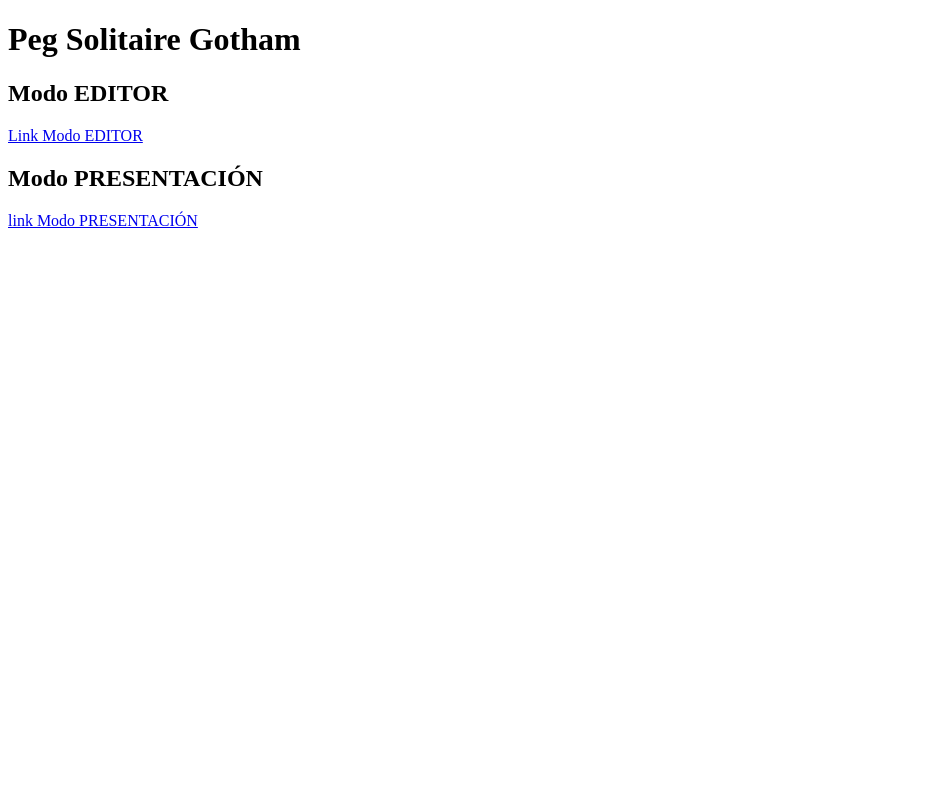
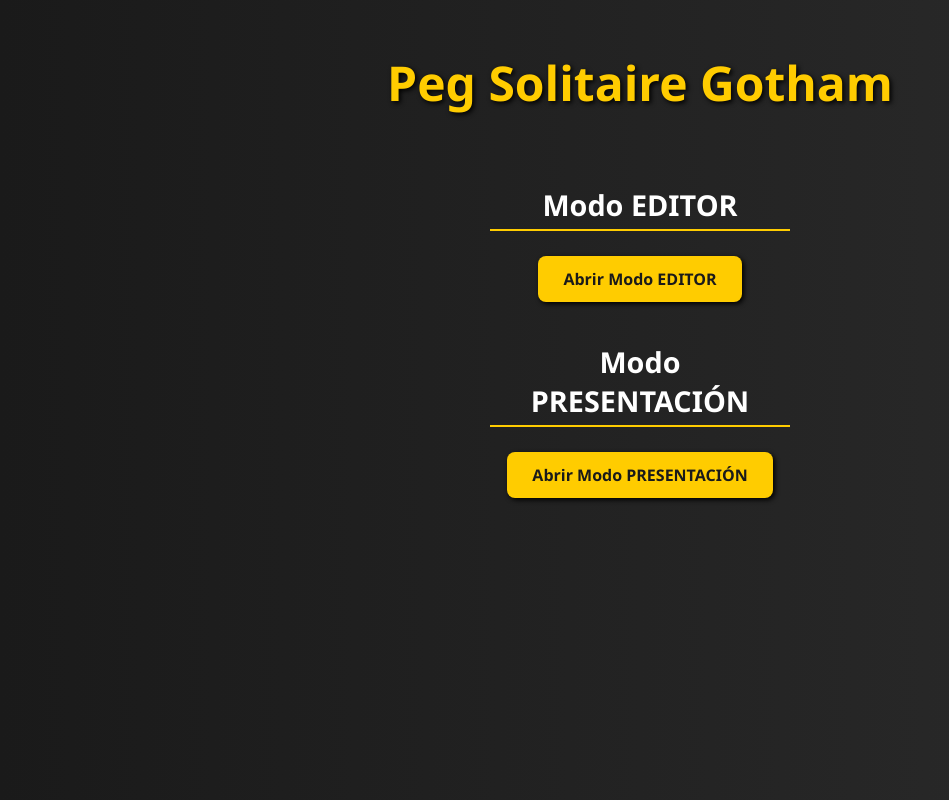
Before and after one commit to Sofia1515/peg-solitaire-site, a plain HTML site: page peg.html in a window 1280 px wide. Shown: the whole page, without its empty margins (0-949 px from the left). Drawn offline with Linux system fonts and the light colour scheme.

Commit message:
cambie estilo

```diff
--- a/peg.html
+++ b/peg.html
@@ -1,13 +1,83 @@
 <!DOCTYPE html>
 <html lang="es">
-<head><meta charset="utf-8"><title>Peg Solitaire - Prototipo</title></head>
+<head>
+  <meta charset="UTF-8">
+  <meta name="viewport" content="width=device-width, initial-scale=1.0">
+  <title>Peg Solitaire - Prototipo</title>
+  <style>
+    /* Reset básico */
+    * {
+      margin: 0;
+      padding: 0;
+      box-sizing: border-box;
+    }
+
+    body {
+      font-family: 'Segoe UI', Tahoma, Geneva, Verdana, sans-serif;
+      background: linear-gradient(to right, #1a1a1a, #2c2c2c);
+      color: #f0f0f0;
+      display: flex;
+      flex-direction: column;
+      align-items: center;
+      justify-content: flex-start;
+      min-height: 100vh;
+      padding: 50px 20px;
+    }
+
+    h1 {
+      font-size: 3rem;
+      color: #ffcc00;
+      text-shadow: 2px 2px 5px black;
+      margin-bottom: 40px;
+      text-align: center;
+    }
+
+    h2 {
+      font-size: 1.8rem;
+      color: #ffffff;
+      margin-top: 30px;
+      margin-bottom: 15px;
+      text-align: center;
+      border-bottom: 2px solid #ffcc00;
+      padding-bottom: 5px;
+      width: 300px;
+    }
+
+    a {
+      display: inline-block;
+      margin: 10px 0;
+      padding: 12px 25px;
+      background-color: #ffcc00;
+      color: #1a1a1a;
+      text-decoration: none;
+      font-weight: bold;
+      border-radius: 8px;
+      transition: 0.3s;
+      box-shadow: 2px 2px 5px black;
+    }
+
+    a:hover {
+      background-color: #e6b800;
+      transform: scale(1.05);
+    }
+
+    .container {
+      display: flex;
+      flex-direction: column;
+      align-items: center;
+    }
+
+  </style>
+</head>
 <body>
   <h1>Peg Solitaire Gotham</h1>
 
-  <h2>Modo EDITOR</h2>
-  <a href="https://www.figma.com/design/a67SICOQKg9Ku1cJfj1dBT/TP1--Iterfaces?node-id=7-2&t=Blm4ZK0IuE119TeY-1" target="_blank">Link Modo EDITOR</a><br>
+  <div class="container">
+    <h2>Modo EDITOR</h2>
+    <a href="https://www.figma.com/design/a67SICOQKg9Ku1cJfj1dBT/TP1--Iterfaces?node-id=7-2&t=Blm4ZK0IuE119TeY-1" target="_blank">Abrir Modo EDITOR</a>
 
-  <h2>Modo PRESENTACIÓN</h2>
-  <a href="https://www.figma.com/proto/a67SICOQKg9Ku1cJfj1dBT/TP1--Iterfaces?node-id=241-216&t=Utj8Cbqc0u829ihG-1&scaling=min-zoom&content-scaling=fixed&page-id=7%3A2&starting-point-node-id=241%3A216" target="_blank">link Modo PRESENTACIÓN</a>
+    <h2>Modo PRESENTACIÓN</h2>
+    <a href="https://www.figma.com/proto/a67SICOQKg9Ku1cJfj1dBT/TP1--Iterfaces?node-id=241-216&t=Utj8Cbqc0u829ihG-1&scaling=min-zoom&content-scaling=fixed&page-id=7%3A2&starting-point-node-id=241%3A216" target="_blank">Abrir Modo PRESENTACIÓN</a>
+  </div>
 </body>
 </html>
```
